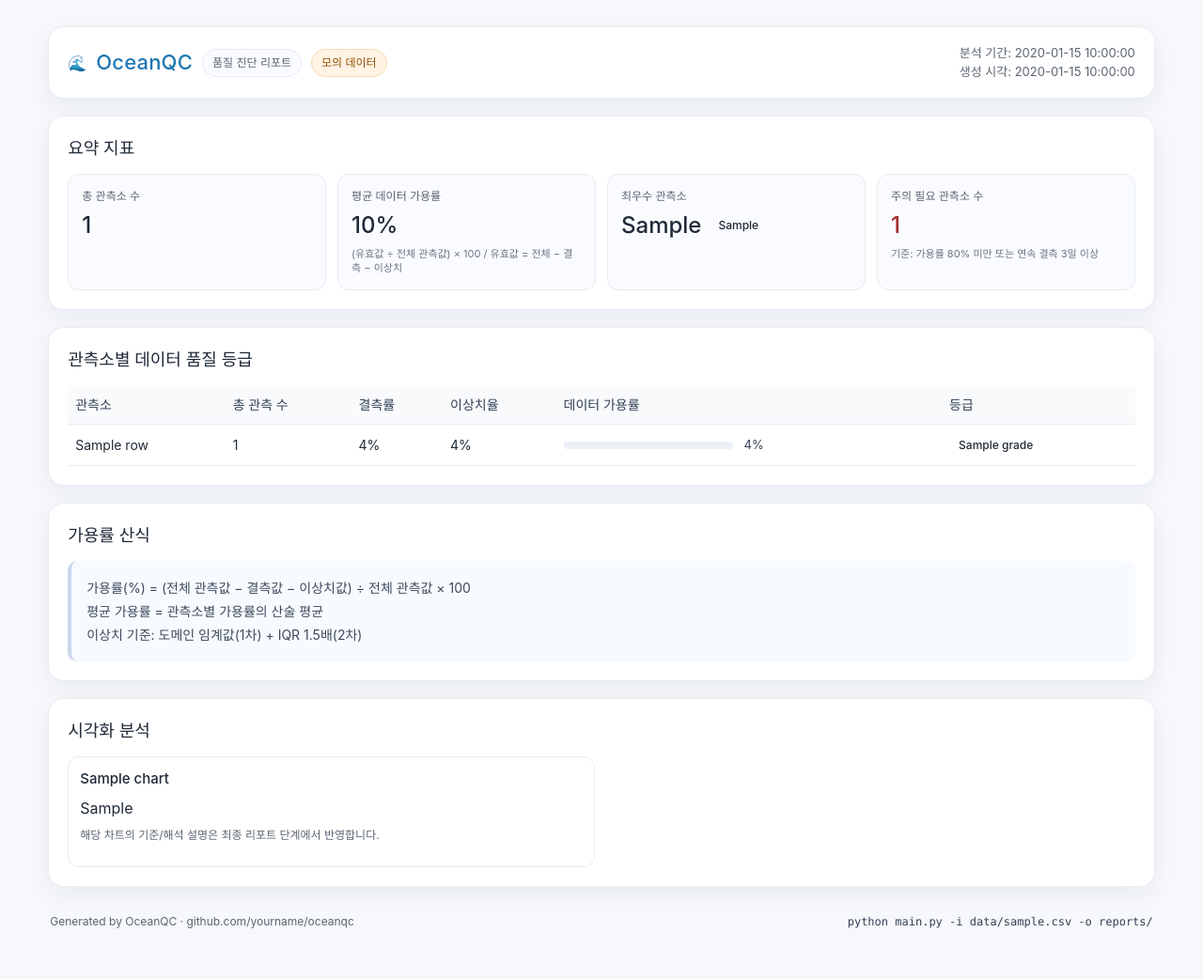
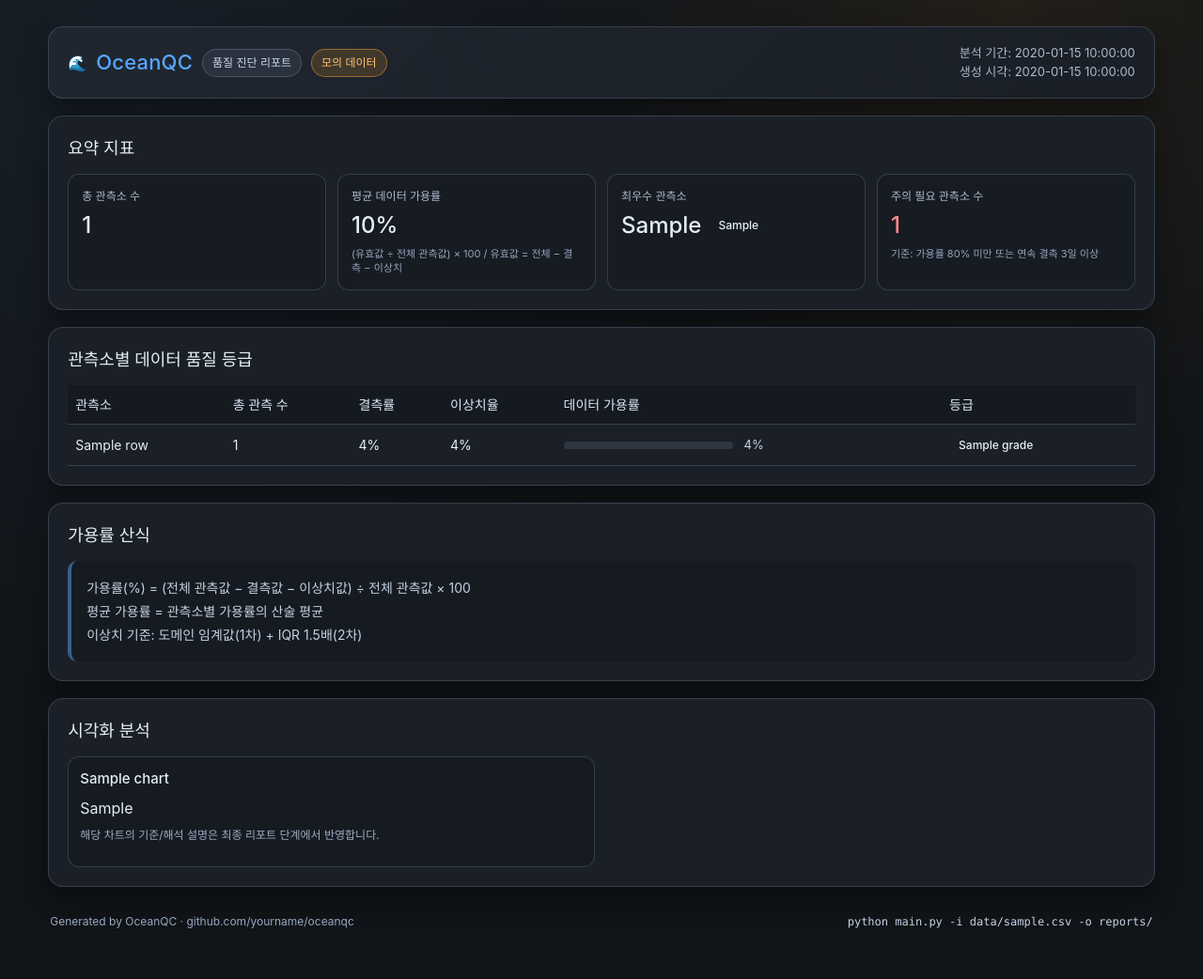
Before and after one commit to Justman-yzz/oceanqc, a Python web app: template templates/report_template.html in a window 1280 px wide. Shown: the whole page at 94% size. Run offline with Jinja, Linux system fonts and the light colour scheme; the template is opened without the code that fills it: most values are stand-ins (such as "Sample title", 1, 10 or a date in 2020); some libraries are stand-ins or nearby versions; some web fonts are replaced.

Commit message:
✨ feat: 리포트 다크 테마 스타일 정렬 및 차트 가독성 개선

```diff
--- a/templates/report_template.html
+++ b/templates/report_template.html
@@ -12,25 +12,31 @@
 
   <style>
     :root {
-      --bg: #f6f8fb;
-      --surface: #ffffff;
-      --line: #e7ebf3;
-      --text: #1f2a37;
-      --text-muted: #5b6472;
-      --brand: #1f77b4;
+      --bg: #111418;
+      --bg-grad-1: rgba(60, 88, 124, 0.16);
+      --bg-grad-2: rgba(239, 159, 39, 0.08);
+
+      --surface: #1b2028;
+      --surface-soft: #171c23;
+      --line: rgba(155, 176, 204, 0.22);
+
+      --text: #e6edf5;
+      --text-muted: #aeb9cb;
+
+      --brand: #58a6ff;
       --accent: #ef9f27;
-      --shadow: 0 8px 24px rgba(19, 35, 67, 0.06);
+      --shadow: 0 14px 30px rgba(0, 0, 0, 0.38);
 
-      --grade-a-bg: #eaf3de;
-      --grade-a-tx: #3b6d11;
-      --grade-b-bg: #e6f1fb;
-      --grade-b-tx: #185fa5;
-      --grade-c-bg: #faeeda;
-      --grade-c-tx: #854f0b;
-      --grade-d-bg: #faece7;
-      --grade-d-tx: #993c1d;
-      --grade-f-bg: #fcebeb;
-      --grade-f-tx: #a32d2d;
+      --grade-a-bg: #20341a;
+      --grade-a-tx: #9dcd68;
+      --grade-b-bg: #182b40;
+      --grade-b-tx: #69b2ff;
+      --grade-c-bg: #3b2d17;
+      --grade-c-tx: #f0b25f;
+      --grade-d-bg: #3f241e;
+      --grade-d-tx: #ef946f;
+      --grade-f-bg: #442327;
+      --grade-f-tx: #ff8a8a;
     }
 
     * {
@@ -39,11 +45,14 @@
 
     body {
       margin: 0;
-      background: var(--bg);
       color: var(--text);
       font-family: Pretendard, "Noto Sans KR", Inter, system-ui, -apple-system, sans-serif;
       font-weight: 400;
       line-height: 1.5;
+      background:
+        radial-gradient(circle at 12% 8%, var(--bg-grad-1), transparent 44%),
+        radial-gradient(circle at 84% 0%, var(--bg-grad-2), transparent 34%),
+        var(--bg);
     }
 
     .container {
@@ -52,7 +61,7 @@
     }
 
     .topbar {
-      background: var(--surface);
+      background: linear-gradient(135deg, #20262f 0%, #1a1f27 100%);
       border: 1px solid var(--line);
       border-radius: 16px;
       box-shadow: var(--shadow);
@@ -83,16 +92,16 @@
       border-radius: 999px;
       padding: 5px 10px;
       font-size: 12px;
-      border: 1px solid var(--line);
-      background: #f9fbff;
-      color: var(--text-muted);
+      border: 1px solid rgba(170, 189, 214, 0.26);
+      background: rgba(116, 144, 177, 0.12);
+      color: #d0d9e8;
       white-space: nowrap;
     }
 
     .badge-accent {
-      border-color: #f8d9ac;
-      background: #fff3e4;
-      color: #8f4f03;
+      border-color: rgba(239, 159, 39, 0.5);
+      background: rgba(239, 159, 39, 0.16);
+      color: #ffc272;
     }
 
     .meta {
@@ -125,7 +134,7 @@
     }
 
     .card {
-      background: #f9fbff;
+      background: var(--surface-soft);
       border: 1px solid var(--line);
       border-radius: 12px;
       padding: 14px;
@@ -147,7 +156,7 @@
     .card-note {
       margin-top: 8px;
       font-size: 11px;
-      color: #6a7483;
+      color: #95a5bc;
       line-height: 1.4;
     }
 
@@ -211,7 +220,7 @@
       width: 180px;
       height: 8px;
       border-radius: 999px;
-      background: #ecf1f7;
+      background: #2f3642;
       overflow: hidden;
       display: inline-block;
       vertical-align: middle;
@@ -245,32 +254,32 @@
 
     .availability-text {
       font-size: 13px;
-      color: #334155;
+      color: #c7d2e4;
       vertical-align: middle;
     }
 
     .availability-text-a {
-      color: #3b6d11;
+      color: #9dcd68;
       font-weight: 500;
     }
 
     .availability-text-b {
-      color: #185fa5;
+      color: #69b2ff;
       font-weight: 500;
     }
 
     .availability-text-c {
-      color: #854f0b;
+      color: #f0b25f;
       font-weight: 500;
     }
 
     .availability-text-d {
-      color: #993c1d;
+      color: #ef946f;
       font-weight: 500;
     }
 
     .availability-text-f {
-      color: #a32d2d;
+      color: #ff8a8a;
       font-weight: 500;
     }
 
@@ -294,16 +303,16 @@
 
     th {
       font-weight: 500;
-      color: #334155;
-      background: #f8fafc;
+      color: #dbe6f5;
+      background: #151a21;
     }
 
     .quote {
-      border-left: 4px solid #c9d7ec;
-      background: #f7faff;
+      border-left: 4px solid rgba(88, 166, 255, 0.5);
+      background: #161b22;
       border-radius: 10px;
       padding: 14px 16px;
-      color: #3d4a5d;
+      color: #c4d1e3;
       font-size: 14px;
     }
 
@@ -320,7 +329,7 @@
     .chart-card {
       border: 1px solid var(--line);
       border-radius: 12px;
-      background: #ffffff;
+      background: #161b22;
       padding: 12px;
     }
 
@@ -333,7 +342,7 @@
     .ch-note {
       margin-top: 8px;
       font-size: 12px;
-      color: var(--text-muted);
+      color: #9eabc1;
     }
 
     .footer {
@@ -343,12 +352,12 @@
       justify-content: space-between;
       gap: 12px;
       font-size: 12px;
-      color: var(--text-muted);
+      color: #98a7be;
     }
 
     .mono {
       font-family: ui-monospace, SFMono-Regular, Menlo, Monaco, Consolas, monospace;
-      color: #324155;
+      color: #c5d2e6;
     }
 
     @media (max-width: 980px) {
```
Also changed, not shown: src/visualizer.py (+108 -27 lines).
